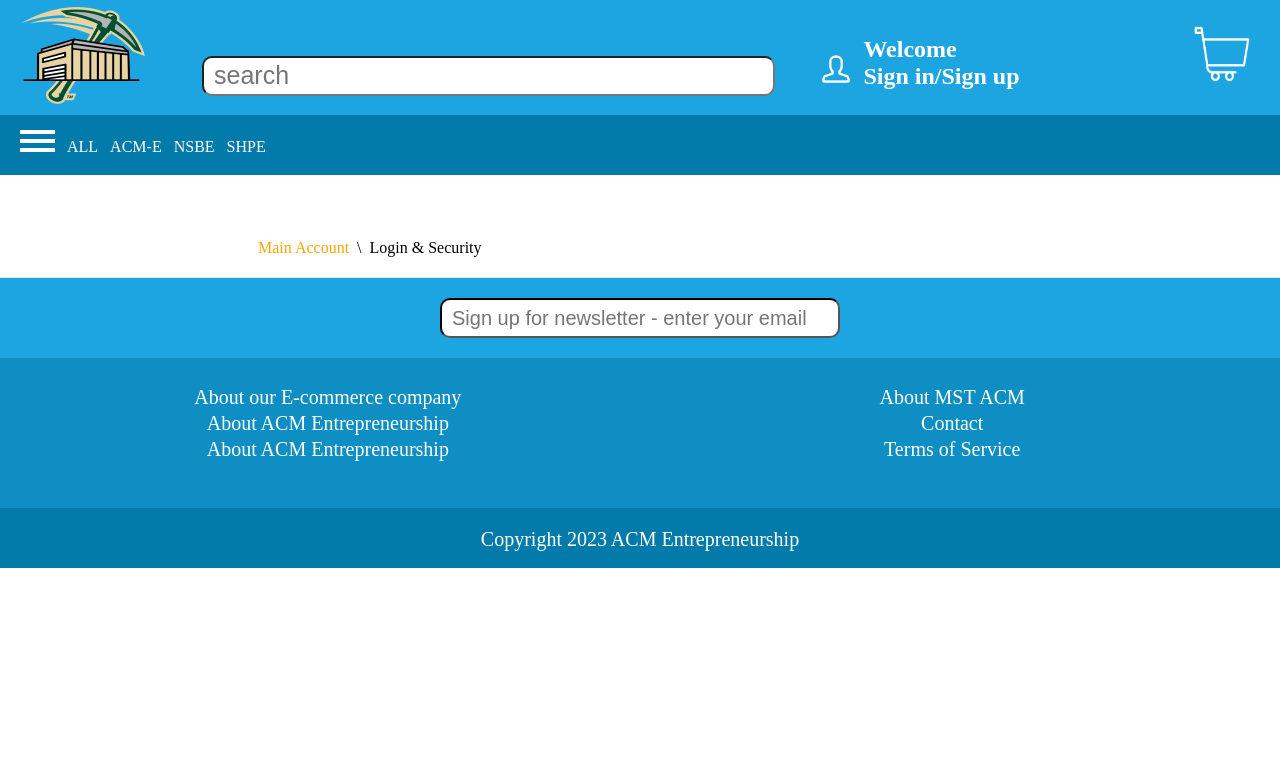
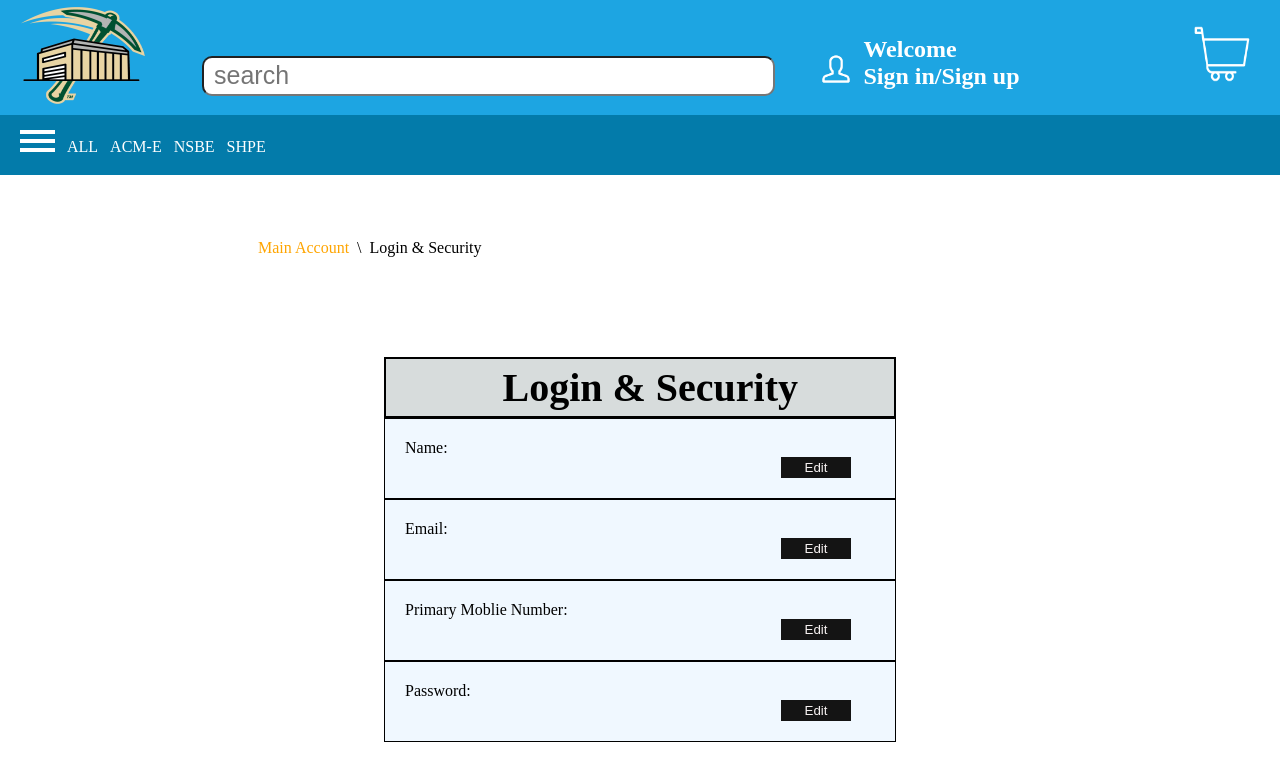
Before and after one commit to ACM-Entrepreneurship/e-commerce, a Next.js app: page /main-account/login-security-page in a window 1280 px wide. Shown: the top 780 px of the page. Built offline with nearby package versions, Linux system fonts and the light colour scheme.

Commit message:
added login-security page and update z index of sidebar from global

```diff
--- a/package.json
+++ b/package.json
@@ -34,7 +34,8 @@
     "@babel/plugin-transform-react-jsx": "^7.20.13",
     "@types/react": "^18.0.28",
     "@types/react-dom": "^18.0.11",
-    "prisma": "^4.10.1"
+    "prisma": "^4.10.1",
+    "typescript": "5.0.3"
   },
   "prisma": {
     "seed": "node prisma/seed.js"
--- a/pages/main-account/login-security-page.js
+++ b/pages/main-account/login-security-page.js
@@ -20,6 +20,39 @@
             </div>
             <div class={styles.endWS}></div>
 
+            <div class={styles.space}></div>
+            <div class={styles.mainLayout}>
+                <div class={styles.login}>
+                    <h1>Login & Security</h1>
+                </div>
+
+                <div class={styles.myform}>
+                    <div class={styles.formgroup}>
+                        <label>Name: </label>
+
+                        <input class={styles.button} type="submit" value="Edit" name=""></input>
+
+                    </div>
+                    <div class={styles.formgroup}>
+                        <label>Email: </label>
+
+                        <input class={styles.button} type="submit" value="Edit" name=""></input>
+                    </div>
+                    <div class={styles.formgroup}>
+                        <label>Primary Moblie Number: </label>
+
+                        <input class={styles.button} type="submit" value="Edit" name=""></input>
+                    </div>
+                    <div class={styles.formgroup}>
+                        <label>Password: </label>
+
+                        <input class={styles.button} type="submit" value="Edit" name=""></input>
+                    </div>
+                </div>
+            </div>
+            <div class={styles.space}></div>
+
+
             </Layout>
 
         </>
--- a/styles/globals.css
+++ b/styles/globals.css
@@ -164,6 +164,7 @@
   margin-top: -180px;
   left:-250px;
   transition: all ease-in 0.3s;
+  z-index: 50;
 }
 
 .nav-side-menu.open{
--- a/styles/login-security.module.css
+++ b/styles/login-security.module.css
@@ -11,3 +11,67 @@
 .nav li a{
     color: orange;
 }
+
+.mainLayout {
+    text-align: center;
+    width: 40%;
+    margin-left: 30%;
+
+}
+.login h1{
+
+    font-size: 40px;
+    border: 2px black solid;
+
+    background-color: rgb(215, 220, 220);
+    padding-left: 4%;
+    padding-top: 1%;
+    padding-bottom: 1%;
+}
+
+
+
+.formgroup {
+    border: 1px black solid;
+    text-align: left;
+    padding: 20px;
+    background-color: aliceblue;
+
+}
+
+.formgroup label{
+    display: block;
+}
+
+
+.button {
+    background-color: rgb(20, 20, 20);
+    color: rgb(246, 241, 241);
+    padding: 3px 8px;
+    border: none;
+    padding-left:  5%;
+    padding-right: 5%;
+    margin-left: 80%;
+}
+.button:hover{
+    background-color: red;
+    color: white;
+}
+
+.space{
+    margin-bottom: 100px;
+}
+
+.nav {
+    margin-left: 20%;
+    margin-top: 5%;
+}
+
+.nav li {
+    display: inline;
+    padding: 2px;
+}
+
+.nav li a{
+    color: orange;
+}
```
